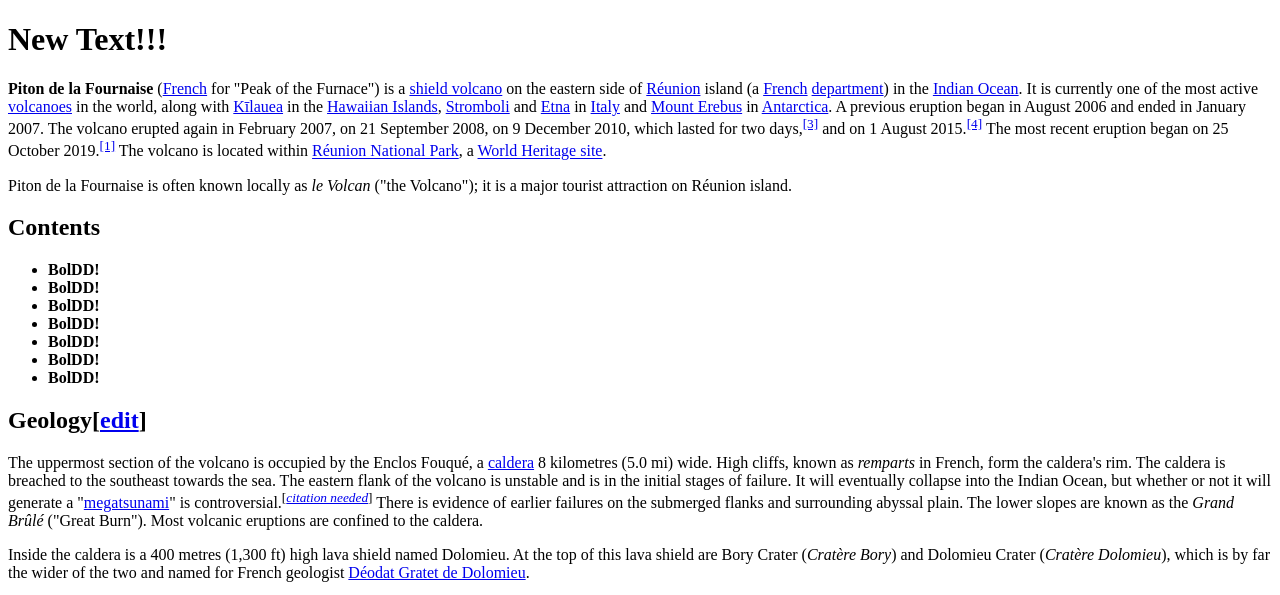
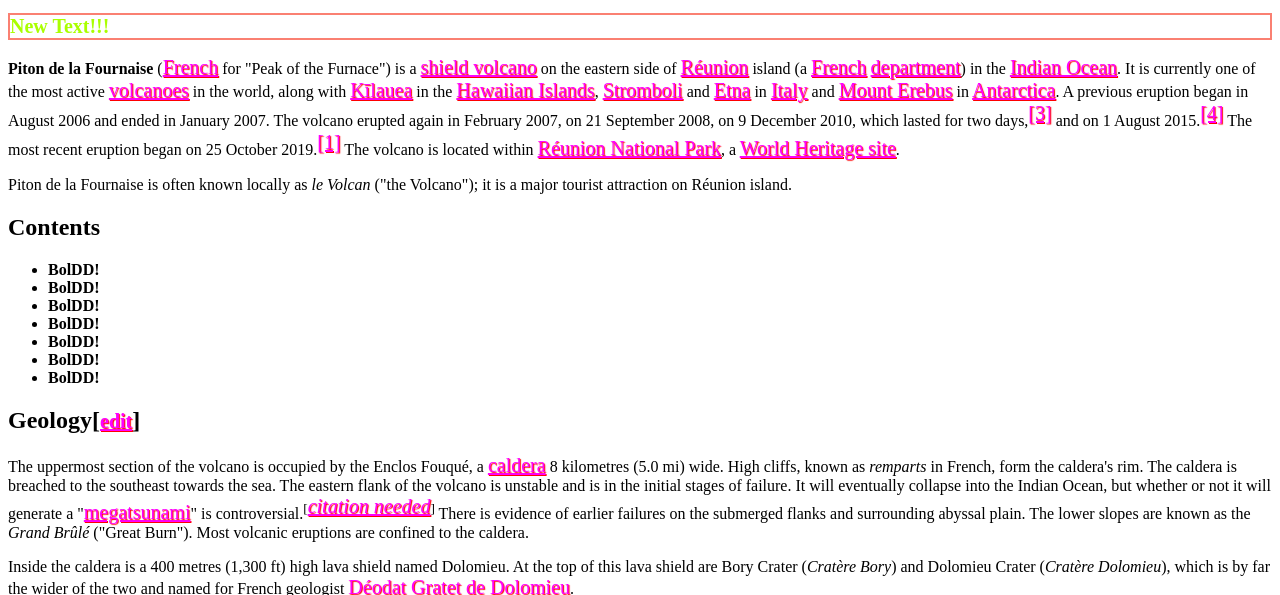
Before and after one commit to Have-Samuel/jQuery, a plain HTML site: page index.html in a window 1280 px wide. Shown: the top 595 px of the page. Drawn offline with nearby package versions, Linux system fonts and the light colour scheme; grey boxes are pictures that could not be loaded.

Commit message:
Add a class and use css, addClass, RemoveClass, toggleClass methods

```diff
--- a/app.css
+++ b/app.css
@@ -1,5 +1,5 @@
 .highlight {
-  color: yellowgreen;
+  color: #af0;
   border: 2px solid salmon;
   font-size: 20px;
 }
--- a/app.js
+++ b/app.js
@@ -54,3 +54,16 @@ $('input'); // returns all the inputs
 $('input').val(); // returns the value of the first input
 $('input').eq(0).val('BAMBOOZLED'); // changes the value of the first input
 $('input').val(''); // changes the value of all inputs to empty string
+
+// Using CLASS() and CSS()
+const anotherStyle = { color: 'magenta', 'font-size': '20px', 'text-shadow': '1px 1px 1px red' };
+
+$('a').css(anotherStyle); // Links change
+
+// addClass
+$('h1').addClass('highlight'); // Takes Effect
+
+$('li').addClass('highlight');
+
+// removeClass
+$('li').removeClass('highlight');
```
